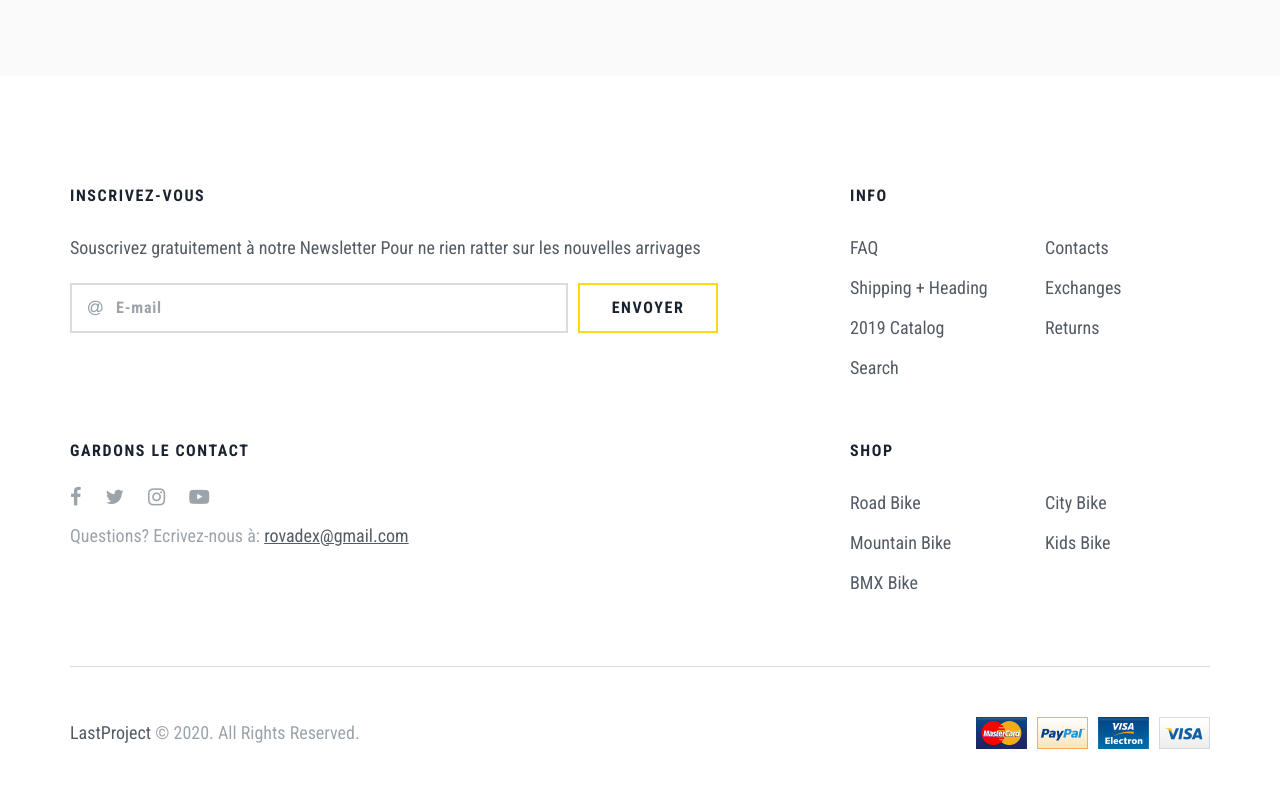
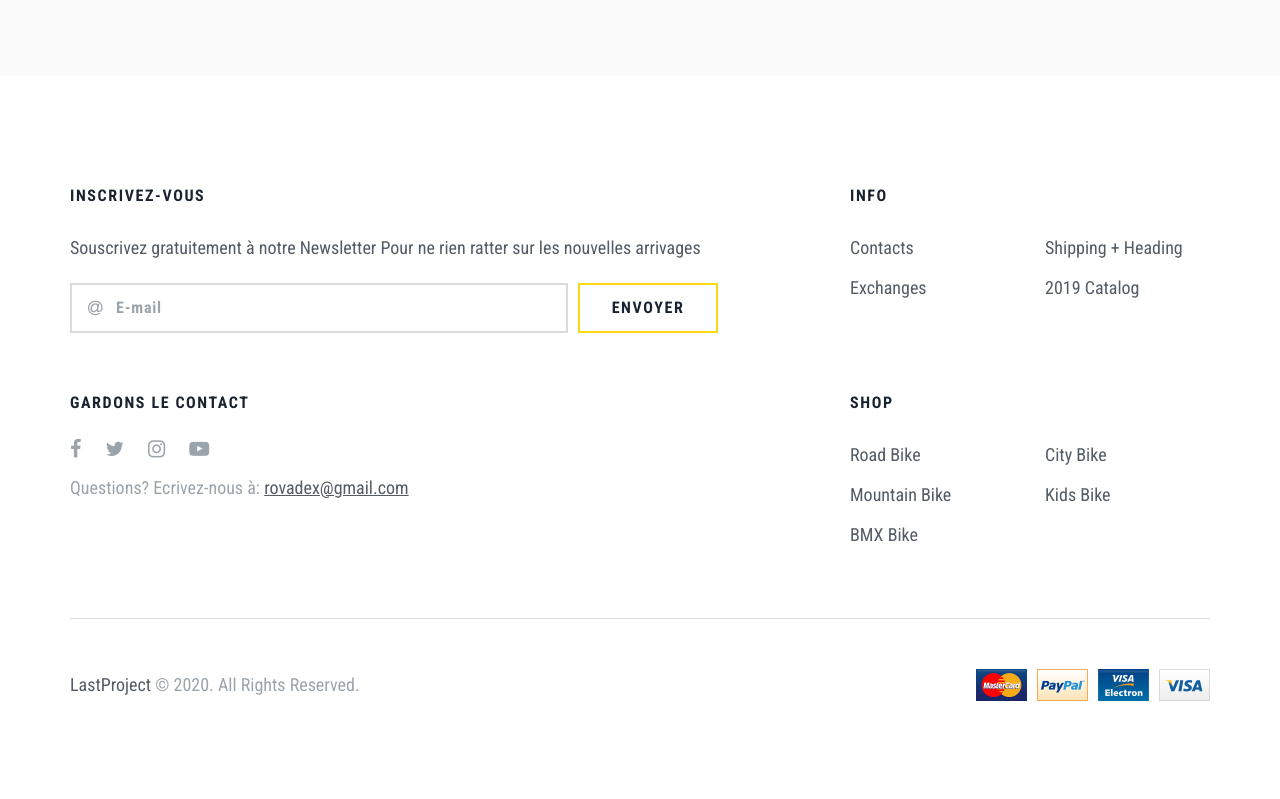
Before and after one commit to Chacoul-Diass/Lastest_Project, a Django app: page /gallery in a window 1280 px wide. Shown: the part 554-1353 px from the top of the page. After the commit the page ends 1255 px from the top, so only its background shows below. Run offline with Django 3.2, Linux system fonts and the light colour scheme; data that the repository does not hold is empty; some libraries are stand-ins or nearby versions.

Commit message:
suppression de quelque lignes inutiles

```diff
--- a/templates/bases/base.html
+++ b/templates/bases/base.html
@@ -94,13 +94,10 @@
 				<div class="footer-item col-md-5 col-lg-4">
 					<h6>info</h6>
 					<ul class="footer-list">
-						<li><a href="{% url 'shop:shop' %}">FAQ</a></li>
 						<li><a href="{% url 'contacts' %}">Contacts</a></li>
 						<li><a href="{% url 'shop:shop' %}">Shipping + Heading</a></li>
 						<li><a href="{% url 'shop:shop' %}">Exchanges</a></li>
 						<li><a href="{% url 'shop:shop' %}">2019 Catalog</a></li>
-						<li><a href="{% url 'shop:shop' %}">Returns</a></li>
-						<li><a href="{% url 'shop:shop' %}">Search</a></li>
 					</ul>
 				</div>
 			</div>
```
